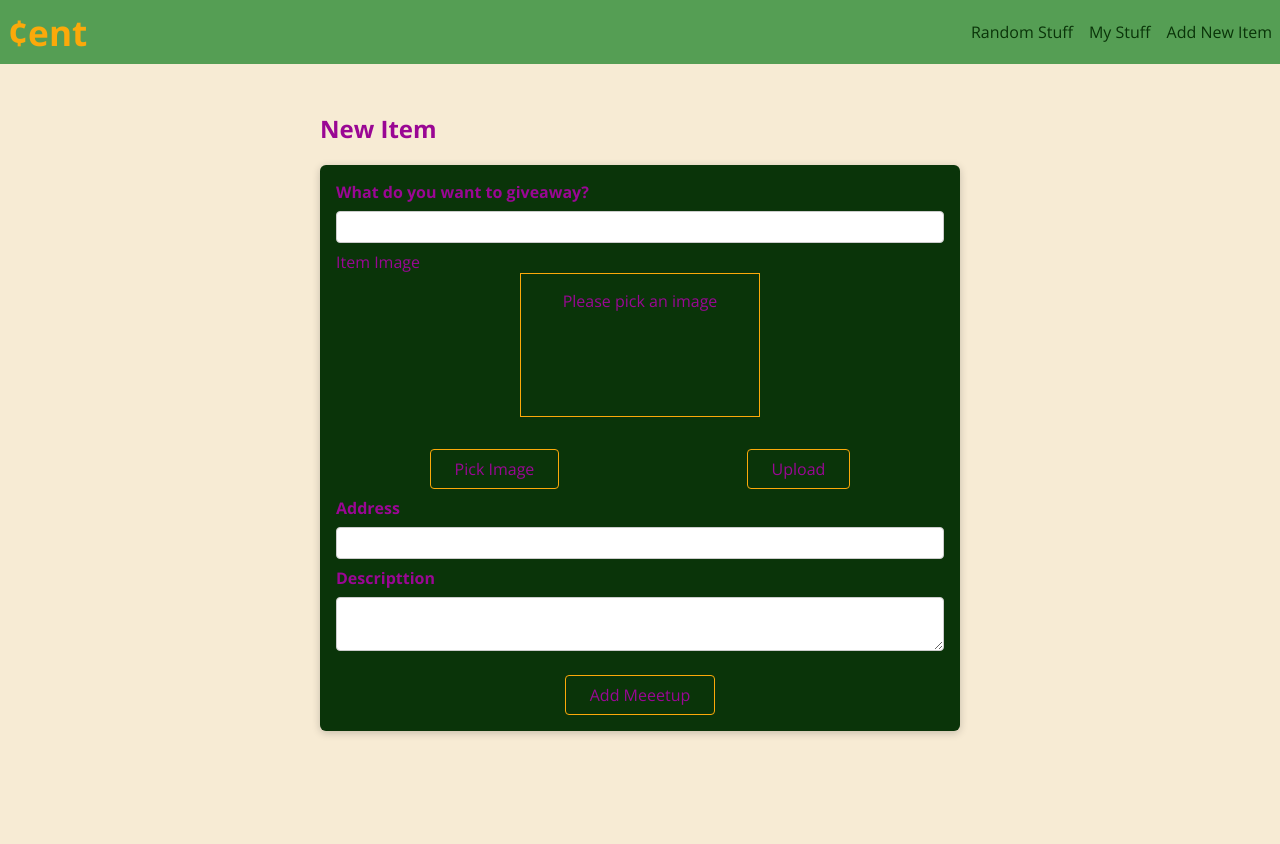
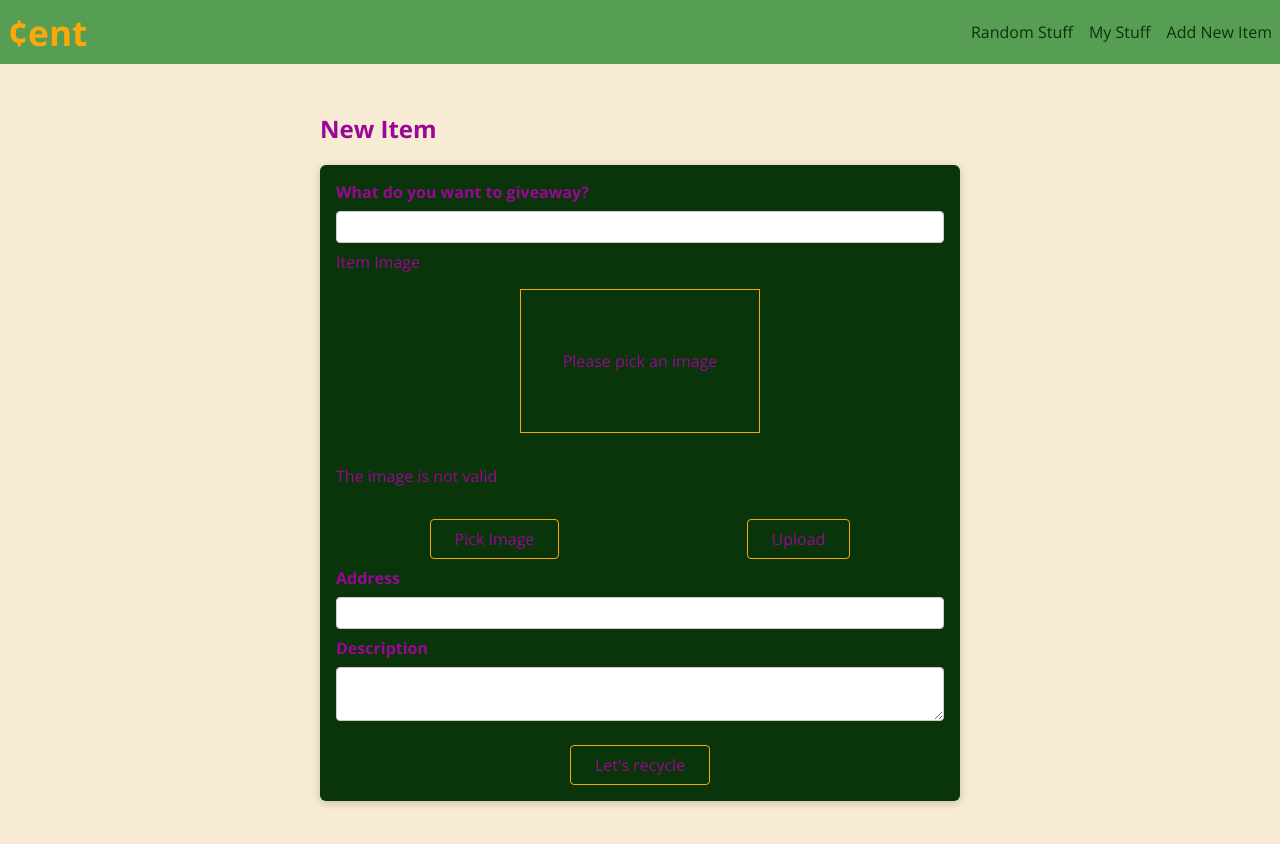
Before and after one commit to yisraelyoav/cent-recycling-client, a React (Create React App) app: page /new-item in a window 1280 px wide. Shown: the top 844 px of the page. Before the commit the page ends 800 px from the top, so only its background shows below. Built offline with nearby package versions, Linux system fonts and the light colour scheme.

Commit message:
the form  getting the image obj from the uploader

```diff
--- a/src/components/Stuff/NewItemForm.jsx
+++ b/src/components/Stuff/NewItemForm.jsx
@@ -4,52 +4,55 @@ import Card from "../ui/Card";
 import classes from "./NewItemForm.module.css";
 export default function NewItemForm(props) {
   const titleInputRef = useRef();
-  const imageInputRef = useRef();
   const addressInputRef = useRef();
   const descriptionInputRef = useRef();
+  let enteredImage = null;
+  const addNewImageHandler = (id, image, imageIsValid) => {
+    enteredImage = {
+      id: id,
+      image: image,
+      imageIsValid: imageIsValid,
+    };
+    return enteredImage;
+  };
 
   function submitHndler(event) {
     event.preventDefault();
     const enterdTitle = titleInputRef.current.value;
-    const enterdImage = imageInputRef.current.value;
     const enterdAddress = addressInputRef.current.value;
     const enterdDescription = descriptionInputRef.current.value;
 
-    const meetupData = {
+    const itemData = {
       title: enterdTitle,
-      image: enterdImage,
+      imageObj: enteredImage,
       address: enterdAddress,
       description: enterdDescription,
     };
-    props.onAddMeetup(meetupData);
+
+    props.onAddItem(itemData);
   }
   return (
     <Card>
       <form className={classes.form} onSubmit={submitHndler}>
         <div className={classes.control}>
           <label htmlFor="title">What do you want to giveaway?</label>
-          <input type="text" required id="title" ref={titleInputRef} />
+          <input type="text" id="title" ref={titleInputRef} />
         </div>
         {/* <div className={classes.control}>
           <label htmlFor="image">Meetup Image</label>
           <input type="url" required id="image" ref={imageInputRef} />
         </div> */}
-        <ImageUploader />
+        <ImageUploader id="image" onAddImage={addNewImageHandler} />
         <div className={classes.control}>
           <label htmlFor="address">Address</label>
-          <input type="text" required id="address" ref={addressInputRef} />
+          <input type="text" id="address" ref={addressInputRef} />
         </div>
         <div className={classes.control}>
-          <label htmlFor="description">Descripttion</label>
-          <textarea
-            id="description"
-            required
-            row="5"
-            ref={descriptionInputRef}
-          />
+          <label htmlFor="description">Description</label>
+          <textarea id="description" row="5" ref={descriptionInputRef} />
         </div>
         <div className={classes.actions}>
-          <button>Add Meeetup</button>
+          <button>Let's recycle</button>
         </div>
       </form>
     </Card>
--- a/src/components/Stuff/StuffList.jsx
+++ b/src/components/Stuff/StuffList.jsx
@@ -1,17 +1,17 @@
 import React from "react";
-import MeetupItem from "./StuffItem";
+import StuffItem from "./StuffItem";
 import classes from "./StuffList.module.css";
 export default function StuffList(props) {
   return (
     <ul className={classes.list}>
-      {props.meetups.map((Meetup) => (
-        <MeetupItem
-          key={Meetup.id}
-          id={Meetup.id}
-          title={Meetup.title}
-          image={Meetup.image}
-          address={Meetup.address}
-          description={Meetup.description}
+      {props.items.map((Item) => (
+        <StuffItem
+          key={Item.id}
+          id={Item.id}
+          title={Item.title}
+          image={Item.image}
+          address={Item.address}
+          description={Item.description}
         />
       ))}
     </ul>
--- a/src/components/layout/MainNavbar.jsx
+++ b/src/components/layout/MainNavbar.jsx
@@ -12,7 +12,7 @@ export default function MainNavbar(props) {
   }, []);
   return (
     <nav className={classes.mainNav}>
-      {(props.toggleNavbar || screenWidth > 680) && (
+      {(props.toggleNavbar || screenWidth >= 609) && (
         <ul>
           <li>
             <Link to="/">Random Stuff</Link>
--- a/src/components/ui/ImageUploader.jsx
+++ b/src/components/ui/ImageUploader.jsx
@@ -1,11 +1,13 @@
 import { React, useRef, useState, useEffect } from "react";
 import classes from "./ImageUploader.module.css";
+
 export default function ImageUploader(props) {
   const [image, setImage] = useState();
   const [imagePreview, setImagePreview] = useState();
   const [isValid, setIsValid] = useState(false);
 
   const filePickerRef = useRef();
+
   useEffect(() => {
     if (!image) {
       return;
@@ -33,18 +35,17 @@ export default function ImageUploader(props) {
       setIsValid(false);
       imageIsValid = false;
     }
-    props.onInput(props.id, pickedImage, imageIsValid);
+    props.onAddImage(props.id, pickedImage, imageIsValid);
   };
 
   return (
     <div className={classes.control}>
       <label htmlFor="image">Item Image</label>
       <input
+        id={props.id}
         style={{ display: "none" }}
         type="file"
-        required
         accept=".jpg,.png,.jpeg"
-        id="image"
         ref={filePickerRef}
         onChange={pickedHandler}
       />
@@ -54,9 +55,12 @@ export default function ImageUploader(props) {
           {!imagePreview && <p>Please pick an image</p>}
         </div>
       </div>
+      {!isValid && <p>The image is not valid</p>}
       <div className={classes.buttons}>
         <div className={classes.actions}>
-          <button onClick={pickImageHandler}>Pick Image</button>
+          <button type="button" onClick={pickImageHandler}>
+            Pick Image
+          </button>
         </div>
         <div className={classes.actions}>
           <button>Upload</button>
--- a/src/components/ui/ImageUploader.module.css
+++ b/src/components/ui/ImageUploader.module.css
@@ -7,12 +7,15 @@
       align-items: center;
   }
   .image_upload__preview{
+    flex-direction: column;
+    display: flex;
     width: 15rem;
     height: 9rem;
     border: 1.5px solid var(--color-2);
-    margin-bottom: 1rem;
+    margin: 1rem;
     text-align: center;
-  }
+    justify-content: center;
+    }
 
   .image_upload__preview img {
     width: 100%;
--- a/src/pages/NewItem.jsx
+++ b/src/pages/NewItem.jsx
@@ -2,13 +2,13 @@ import React from "react";
 import NewItemForm from "../components/Stuff/NewItemForm";
 
 export default function NewItemPage() {
-  function addNewMeetupHandler(meetupData) {
-    console.log(meetupData);
+  function addNewItemHandler(itemData) {
+    console.log(itemData);
   }
   return (
     <div>
       <h2>New Item</h2>
-      <NewItemForm onAddMeetup={addNewMeetupHandler} />
+      <NewItemForm onAddItem={addNewItemHandler} />
     </div>
   );
 }
--- a/src/pages/RandomStuff.jsx
+++ b/src/pages/RandomStuff.jsx
@@ -23,7 +23,7 @@ export default function RandomStuffPage() {
   return (
     <div>
       <h2>Random Stuff</h2>
-      <StuffList meetups={DUMMY_DATA} />
+      <StuffList items={DUMMY_DATA} />
     </div>
   );
 }
```
